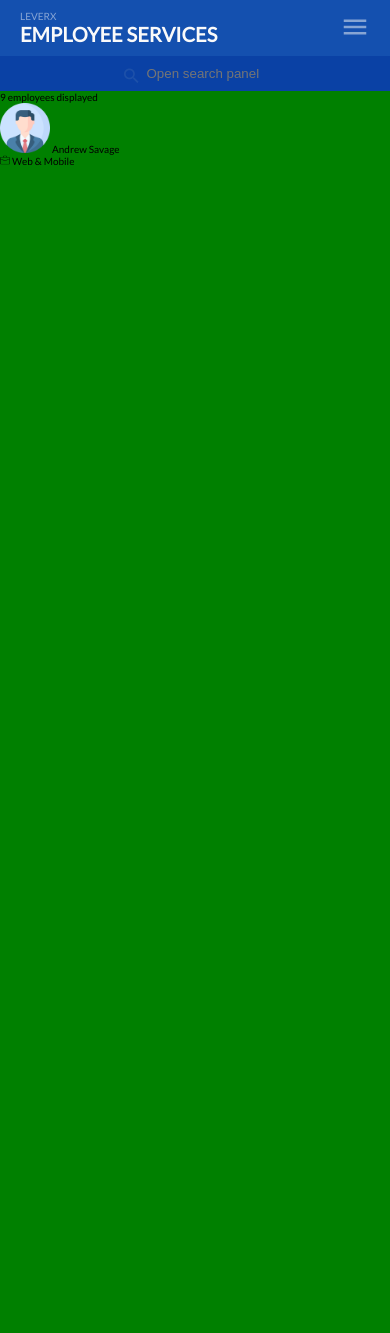
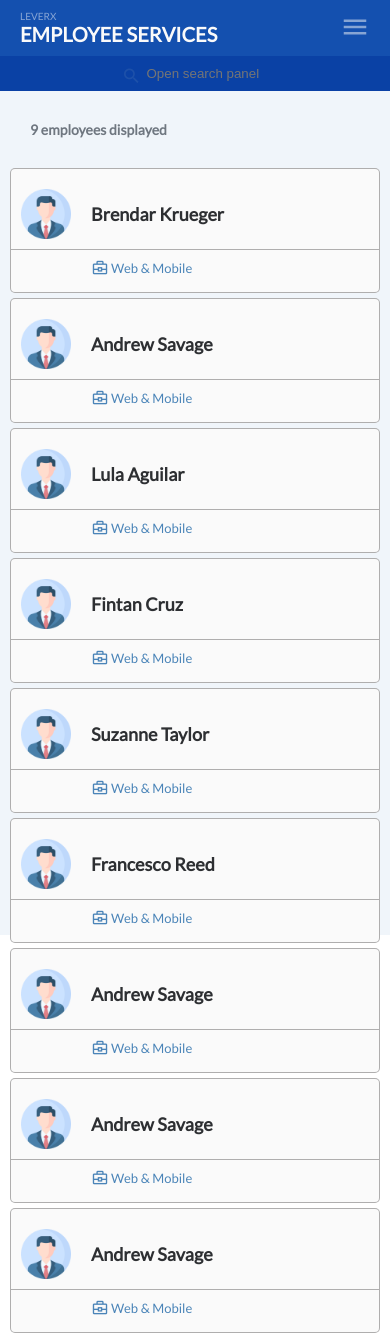
Before and after one commit to GIGAKLIBADZE/just-a-task, a plain HTML site: page index.html in a window 390 px wide. Before the commit the page ends 844 px from the top, so only its background shows below. Drawn offline with nearby package versions, Linux system fonts and the light colour scheme.

Commit message:
style: add styles for the mobile version of main content

```diff
--- a/index.html
+++ b/index.html
@@ -7,6 +7,8 @@
     <link rel="stylesheet" href="http://fonts.googleapis.com/css?family=Lato:100,300,400" />
     <link href="https://fonts.googleapis.com/icon?family=Material+Icons"
       rel="stylesheet">
+    <link rel="stylesheet"
+    href="https://fonts.googleapis.com/css2?family=Material+Symbols+Outlined:opsz,wght,FILL,GRAD@24,400,0,0&icon_names=business_center" />
     <title>Document</title>
 </head>
 <body>
@@ -22,16 +24,114 @@
        </div>
     </header>
     <main>
-        <p>9 employees displayed</p>
+        <p id="employees-amount">9 employees displayed</p>
 
         <ul>
             <li class="employee">
-                <div>
+                <div class="employee-picture-and-name">
                     <img src="./images/user.png" alt="user" width="50px" height="50px"/>
-                    <span>Andrew Savage</span>
+                    <span class="name">Brendar Krueger</span>
                 </div>
-                <div>
-                    <img src="./images/suitcase.png" alt="suitcase" width="10px" height="10px"/>
+                <div class="job">
+                    <span class="material-symbols-outlined" style="font-size: 1.8rem;">
+                        business_center
+                    </span>
+                    <span>Web & Mobile</span>
+                </div>
+            </li>
+            <li class="employee">
+                <div class="employee-picture-and-name">
+                    <img src="./images/user.png" alt="user" width="50px" height="50px"/>
+                    <span class="name">Andrew Savage</span>
+                </div>
+                <div class="job">
+                    <span class="material-symbols-outlined" style="font-size: 1.8rem;">
+                        business_center
+                    </span>
+                    <span>Web & Mobile</span>
+                </div>
+            </li>
+            <li class="employee">
+                <div class="employee-picture-and-name">
+                    <img src="./images/user.png" alt="user" width="50px" height="50px"/>
+                    <span class="name">Lula Aguilar</span>
+                </div>
+                <div class="job">
+                    <span class="material-symbols-outlined" style="font-size: 1.8rem;">
+                        business_center
+                    </span>
+                    <span>Web & Mobile</span>
+                </div>
+            </li>
+            <li class="employee">
+                <div class="employee-picture-and-name">
+                    <img src="./images/user.png" alt="user" width="50px" height="50px"/>
+                    <span class="name">Fintan Cruz</span>
+                </div>
+                <div class="job">
+                    <span class="material-symbols-outlined" style="font-size: 1.8rem;">
+                        business_center
+                    </span>
+                    <span>Web & Mobile</span>
+                </div>
+            </li>
+            <li class="employee">
+                <div class="employee-picture-and-name">
+                    <img src="./images/user.png" alt="user" width="50px" height="50px"/>
+                    <span class="name">Suzanne Taylor</span>
+                </div>
+                <div class="job">
+                    <span class="material-symbols-outlined" style="font-size: 1.8rem;">
+                        business_center
+                    </span>
+                    <span>Web & Mobile</span>
+                </div>
+            </li>
+            <li class="employee">
+                <div class="employee-picture-and-name">
+                    <img src="./images/user.png" alt="user" width="50px" height="50px"/>
+                    <span class="name">Francesco Reed</span>
+                </div>
+                <div class="job">
+                    <span class="material-symbols-outlined" style="font-size: 1.8rem;">
+                        business_center
+                    </span>
+                    <span>Web & Mobile</span>
+                </div>
+            </li>
+            <li class="employee">
+                <div class="employee-picture-and-name">
+                    <img src="./images/user.png" alt="user" width="50px" height="50px"/>
+                    <span class="name">Andrew Savage</span>
+                </div>
+                <div class="job">
+                    <span class="material-symbols-outlined" style="font-size: 1.8rem;">
+                        business_center
+                    </span>
+                    <span>Web & Mobile</span>
+                </div>
+            </li>
+            <li class="employee">
+                <div class="employee-picture-and-name">
+                    <img src="./images/user.png" alt="user" width="50px" height="50px"/>
+                    <span class="name">Andrew Savage</span>
+                </div>
+                <div class="job">
+                    <span class="material-symbols-outlined" style="font-size: 1.8rem;">
+                        business_center
+                    </span>
+                    <span>Web & Mobile</span>
+                </div>
+            </li>
+            <li class="employee">
+                <div class="employee-picture-and-name">
+                    <img src="./images/user.png" alt="user" width="50px" height="50px"/>
+                    <span class="name">Andrew Savage</span>
+                </div>
+                <div class="job">
+                    <span class="material-symbols-outlined" style="font-size: 1.8rem;">
+                        business_center
+                    </span>
                     <span>Web & Mobile</span>
                 </div>
             </li>
--- a/main.css
+++ b/main.css
@@ -14,7 +14,6 @@ body {
     width: 100vw;
     min-height: 100vh;
     font-family: 'Lato', sans-serif;
-    background-color: green;
 }
 
 #header-information {
@@ -64,3 +63,64 @@ input {
     background: transparent;
     border: none;
 }
+
+main {
+    height: 100vh;
+    padding-top: 3rem;
+    padding-inline: 1rem;
+    background-color: #f0f5fa;
+}
+
+#employees-amount {
+    font-size: 1.4rem;
+    font-weight: 700;
+    color: #6f7780;
+    margin-left: 2rem;
+}
+
+ul {
+    display: grid;
+    gap: 0.5rem;
+    margin-top: 3rem;
+}
+
+li {
+    border-radius: 5px;
+    padding: 2rem 1rem 1.5rem 1rem;
+    background-color: #fafafa;
+    position: relative;
+    border: 0.1rem solid rgb(102, 101, 100, 0.5);
+}
+
+li::after {
+    position: absolute;
+    content: "";
+    width: 100%;
+    height: 0.1rem;
+    background-color: rgb(102, 101, 100);
+    left: 0;
+    top: 8rem;
+    opacity: 0.5;
+}
+
+.employee-picture-and-name {
+    display: flex;
+    align-items: center;
+    gap: 2rem;
+}
+
+.name {
+    font-size: 1.8rem;
+    font-weight: 800;
+    color: #2d2f32;
+}
+
+.job {
+    display: flex;
+    align-items: center;
+    gap: 0.2rem;
+    font-size: 1.3rem;
+    color: #4a84b8;
+    margin-left: 7rem;
+    margin-top: 2rem;
+}
```
